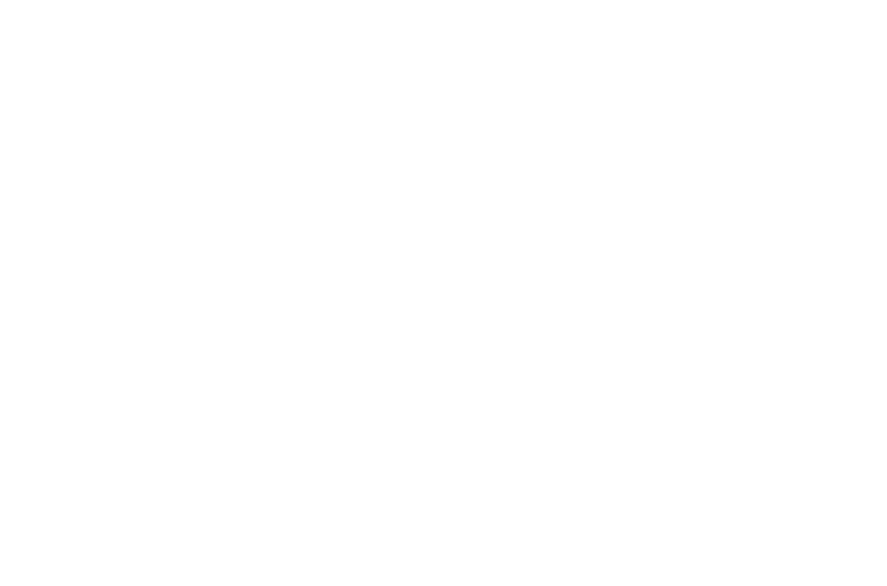
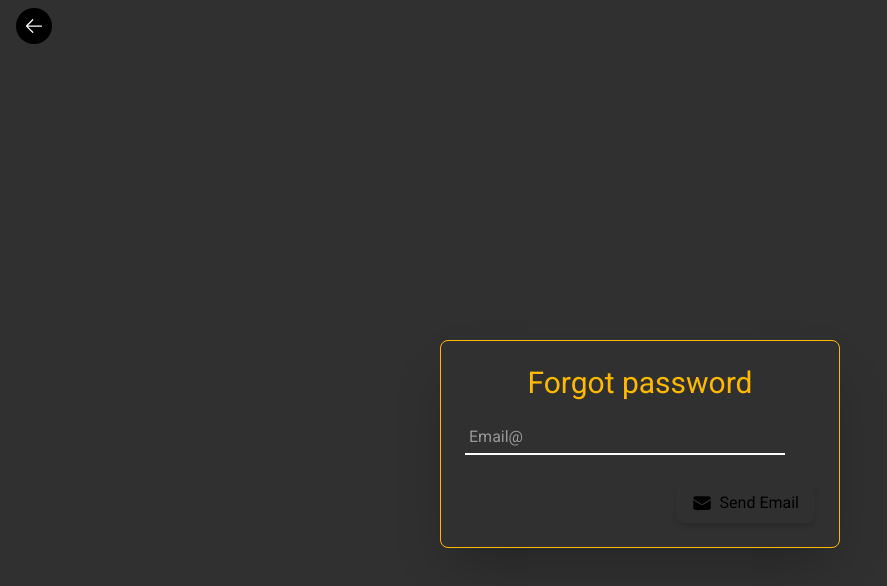
Before and after one commit to Shanbae/PFD-frontEnd, a React (Vite) app: page /forgotpassword in a window 1280 px wide. Before the commit this address had no page. Shown: the top 586 px of the page, without its empty margins (0-887 px from the left). Built offline with nearby package versions, Linux system fonts and the light colour scheme.

Commit message:
forgotpasswordchanges has been done

```diff
--- a/src/App.jsx
+++ b/src/App.jsx
@@ -28,7 +28,7 @@ const App = () => {
         {/* Public Routes */}
         <Route element={<Layout />}>
           <Route path="/login" element={<Loogin />} />
-          <Route path="forgot-password" element={<ForgotCred />} />
+          <Route path="forgotpassword" element={<ForgotCred />} />
           <Route path="registration" element={<RegistrationCred />} />
         </Route>
 
--- a/src/components/ForgotCred.jsx
+++ b/src/components/ForgotCred.jsx
@@ -1,23 +1,51 @@
 import React, { useState } from "react";
 import { EnvelopeIcon } from "@heroicons/react/24/solid";
+import api from "../api";
+import { toast } from "react-hot-toast";
 const ForgotCred = () => {
-  const [email, setEmail] = useState("");
+  const [emails, setEmails] = useState("");
+  const [emailvalid, setEmailValid] = useState(null);
+  const handleEmailValid = () => {
+    const emailRegex = /^[^\s@]+@[^\s@]+\.[^\s@]+$/;
+    setEmailValid(emailRegex.test(emails));
+    if (emailRegex.test(emails) === false) {
+      toast.error("Invalid Email!!!");
+    }
+  };
+  const handlefetchUser = async () => {
+    try {
+      const response = await api.post(
+        "https://localhost:7207/api/Registration/FetchUser",
+
+        emails,
+      );
+      if (response.status === 200) {
+        toast.success("Mail has been sent!! Please verify it");
+      }
+    } catch {
+      toast.error("Somthing Wrong!!!");
+    }
+  };
   return (
     <>
       <div className="">
-        <div className="w-[400px] rounded-lg p-6 shadow-lg">
-          <h1 className="items-center pb-5 text-center text-3xl">
+        <div className="w-[400px] rounded-lg border-[0.5px] border-amber-400 p-6 shadow-2xl">
+          <h1 className="items-center pb-5 text-center text-3xl text-amber-400">
             Forgot password
           </h1>
           <input
             type="text"
-            className="w-xs border-b-2 p-1"
-            placeholder="email@"
-            onChange={(e) => setEmail(e.target.value)}
-            value={email}
+            className="w-xs border-b-2 p-1 text-white hover:border-amber-400 focus:outline-none"
+            placeholder="Email@"
+            onChange={(e) => setEmails(e.target.value)}
+            onBlur={handleEmailValid}
+            value={emails}
           ></input>
           <div className="flex justify-end">
-            <button className="mt-7 flex items-center gap-2 rounded-lg bg-blue-500 px-4 py-2 font-medium text-white shadow-md hover:bg-blue-600">
+            <button
+              className="mt-7 flex items-center gap-2 rounded-lg px-4 py-2 font-medium shadow-md hover:bg-amber-400"
+              onClick={handlefetchUser}
+            >
               <EnvelopeIcon className="h-5 w-5" />
               <span>Send Email</span>
             </button>
--- a/src/components/Layout.jsx
+++ b/src/components/Layout.jsx
@@ -1,22 +1,26 @@
 import React, { useState } from "react";
-import { Outlet, Link, useNavigate } from "react-router-dom";
+import { Outlet, Link, useNavigate, useLocation } from "react-router-dom";
 import { ArrowLeftIcon } from "@heroicons/react/24/solid";
 
 const Layout = () => {
-  const [showback, setShowBack] = useState(null);
+  const [showback, setShowBack] = useState(false);
   const navigate = new useNavigate();
+  const location = new useLocation();
+
   const handleBackButton = () => {
     navigate("/Login");
   };
   return (
-    <div className="fixed min-h-screen w-full overflow-auto bg-gradient-to-br from-indigo-500 via-indigo-900 to-cyan-400">
+    <div className="bg-opacity-60 fixed min-h-screen w-full bg-[#303030] bg-gradient-to-br backdrop-blur-3xl">
       <div className="flex-col items-start justify-between">
+        {location.pathname != "/Login" && (
           <button
             className="mt-2 ml-4 rounded-3xl bg-black p-2 text-white"
             onClick={handleBackButton}
           >
             <ArrowLeftIcon className="h-5 w-5" />
           </button>
+        )}
       </div>
 
       <div className="flex min-h-screen items-center justify-center">
--- a/src/components/Loogin.jsx
+++ b/src/components/Loogin.jsx
@@ -11,6 +11,16 @@ const Loogin = () => {
   const [username, setUsername] = useState("");
   const [password, setPassword] = useState("");
   const navigate = useNavigate();
+  const handleUserName = (e) => {
+    const value = e.target.value;
+    const regex = /^[A-Za-z\s]+$/;
+    if (regex.test(value)) {
+      setUsername(value);
+    }
+    // else {
+    //   setUsername("");
+    // }
+  };
   const handleLogin = async () => {
     try {
       const response = await api.post(
@@ -49,26 +59,44 @@ const Loogin = () => {
           className="absolute inset-0 bg-cover bg-center bg-no-repeat"
           style={{ backgroundImage: `url(${images12})` }}
         ></div> */}
-        <div className="bg-opacity-50 absolute inset-0 backdrop-blur-xs"></div>
-        <div className="bg-opacity-40 relative top-32 mx-auto flex h-screen flex-col justify-center rounded-3xl border-none bg-neutral-100 shadow-2xl backdrop-blur-lg sm:h-[300px] sm:w-[95%] md:h-[350px] md:w-[80%] md:flex-row lg:h-[200px] lg:w-[85%] xl:h-[400px] xl:w-[700px]">
-          <div className="rounded-l-3xl md:w-4/5">
-            <img
+
+        <div className="bg-opacity-50 absolute inset-0">
+          <div>
+            <header className="w-full shadow-2xl shadow-black">
+              <div className="flex flex-1/2">
+                <h5 className="mt-5 text-4xl text-amber-400 hover:text-white">
+                  Welcome to Personal finance!
+                </h5>
+                <div className="flex flex-1 justify-end">
+                  <button className="mt-6 mr-15 mb-6 rounded-2xl border-2 border-gray-200 p-3 text-white transition-all duration-700 ease-in-out hover:border-amber-400">
+                    Get Started!!!
+                  </button>
+                </div>
+              </div>
+            </header>
+          </div>
+        </div>
+
+        <div className="bg-opacity-40 relative top-32 mx-auto flex h-screen flex-col justify-center rounded-3xl border-none sm:h-[300px] sm:w-[95%] md:h-[350px] md:w-[80%] md:flex-row lg:h-[200px] lg:w-[85%] xl:h-[400px] xl:w-[700px]">
+          {/* <div className="rounded-l-3xl md:w-4/5">
+             <img
               src={images11}
               alt="Finance Image"
               className="h-full w-full rounded-l-3xl"
             />
-          </div>
-          <div className="rounded-r-3xl bg-transparent md:h-full md:w-full">
-            <h1 className="mt-10 mb-10 text-center align-middle text-4xl font-bold">
+          </div>  */}
+
+          <div className="rounded-3xl border-[0.5px] border-amber-400 bg-transparent md:h-full md:w-[70%]">
+            <h1 className="mt-10 mb-10 text-center align-middle text-4xl font-bold text-amber-400">
               Login
             </h1>
             <div className="container mt-5 h-10 w-full pl-15">
               {/* <label className="font-sans text-xl font-bold">UserName:</label> */}
               <input
                 type="text"
-                className="w-4/5 border-b-2 border-b-black text-xl focus:outline-none"
+                className="w-4/5 border-b-2 border-b-black text-xl text-white transition-colors duration-500 hover:border-amber-400 focus:outline-none"
                 placeholder="UserName"
-                onChange={(e) => setUsername(e.target.value)}
+                onChange={handleUserName}
                 value={username}
               ></input>
               {/* </div>
@@ -76,7 +104,7 @@ const Loogin = () => {
               {/* <label className="font-sans text-xl font-bold">Password:</label> */}
               <input
                 type="text"
-                className="w-4/5 border-b-2 border-b-black pt-7 text-xl focus:outline-none"
+                className="w-4/5 border-b-2 border-b-black pt-7 text-xl text-white transition-colors duration-500 hover:border-amber-400 focus:outline-none"
                 placeholder="Password"
                 onChange={(e) => setPassword(e.target.value)}
                 value={password}
@@ -84,7 +112,7 @@ const Loogin = () => {
             </div>
             <div className="flex justify-end">
               <button
-                className="mt-24 mr-20 rounded-sm border-1 border-black bg-blue-400 pt-1 pr-3 pb-1 pl-3 transition duration-300 ease-in-out hover:scale-105 hover:bg-blue-600 hover:shadow-lg focus:ring-2 focus:ring-blue-300 focus:outline-none"
+                className="mt-24 mr-20 rounded-sm border-1 border-black pt-1 pr-3 pb-1 pl-3 transition duration-300 ease-in-out hover:scale-105 hover:bg-amber-400 hover:shadow-lg focus:ring-2 focus:ring-blue-300 focus:outline-none"
                 onClick={() => handleLogin()}
               >
                 LOGIN
@@ -93,14 +121,14 @@ const Loogin = () => {
             <div className="flex flex-col items-center">
               <Link
                 to="/ForgotPassword"
-                className="align-middle hover:text-blue-600"
+                className="align-middle hover:text-amber-500"
               >
                 Forget Password?
               </Link>
 
               <Link
                 to="/Registration"
-                className="mt-5 align-middle hover:text-blue-600"
+                className="mt-5 align-middle hover:text-amber-500"
               >
                 Register Now?
               </Link>
```
Also changed, not shown: src/components/RegistrationCred.jsx (+24 -14 lines). Lines whose indentation alone changed are shown as unchanged.
